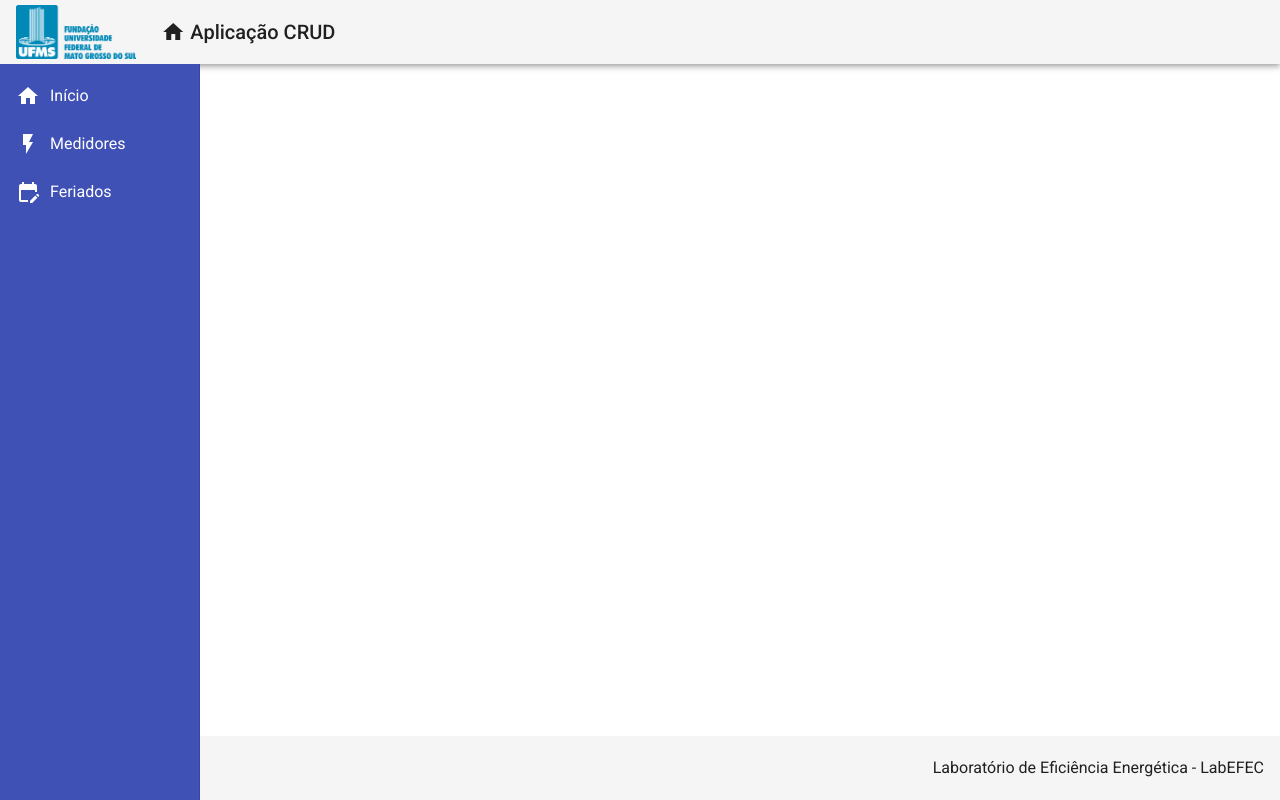
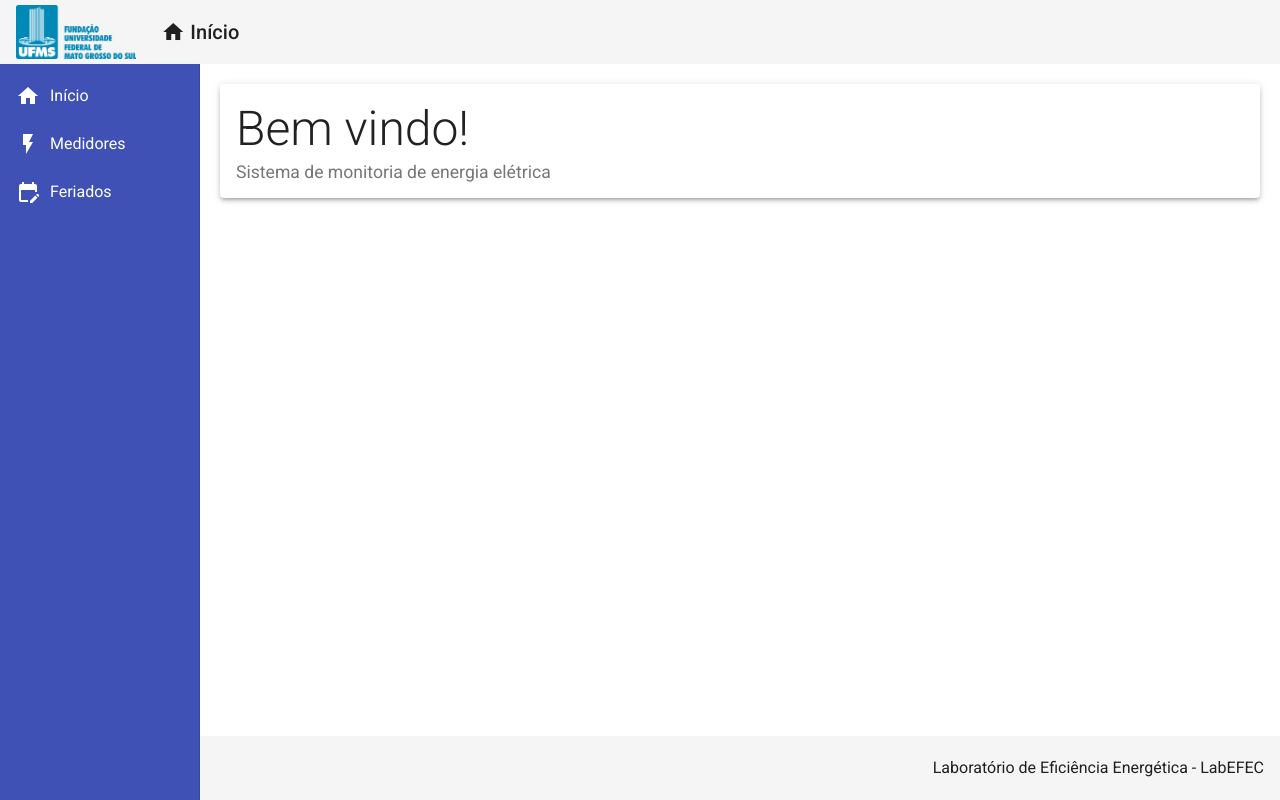
Before and after one commit to brenovergilio/scadaufms-front, an Angular app: page / in a window 1280 px wide. Built offline with nearby package versions, Linux system fonts and the light colour scheme.

Commit message:
home component

```diff
--- a/src/app/components/template/header/header.component.html
+++ b/src/app/components/template/header/header.component.html
@@ -9,7 +9,7 @@
       <i class="material-icons">
         home
       </i>
-      Aplicação CRUD
+      Início
     </a>
   </span>
 </mat-toolbar>
--- a/src/app/components/template/nav/nav.component.css
+++ b/src/app/components/template/nav/nav.component.css
@@ -11,3 +11,8 @@
 .sidenav i {
   padding-right: 10px;
 }
+
+.content {
+  padding: 20px;
+  background-color: #FFF;
+}
--- a/src/app/components/template/nav/nav.component.html
+++ b/src/app/components/template/nav/nav.component.html
@@ -21,4 +21,7 @@
       </a>
     </mat-nav-list>
   </mat-sidenav>
+  <mat-sidenav-content class="content">
+    <app-home></app-home>
+  </mat-sidenav-content>
 </mat-sidenav-container>
--- /dev/null
+++ b/src/app/views/home/home.component.css
@@ -0,0 +1,9 @@
+.home .title {
+  font-size: 3rem;
+  font-weight: 300;
+  line-height: 1.2;
+}
+
+.home .subtitle {
+  font-size: 1.1rem;
+}
--- /dev/null
+++ b/src/app/views/home/home.component.html
@@ -0,0 +1,8 @@
+<mat-card class="home mat-elevation-z3">
+  <mat-card-title class="title">
+    Bem vindo!
+  </mat-card-title>
+  <mat-card-subtitle class="subtitle">
+    Sistema de monitoria de energia elétrica
+  </mat-card-subtitle>
+</mat-card>
--- /dev/null
+++ b/src/app/views/home/home.component.ts
@@ -0,0 +1,15 @@
+import { Component, OnInit } from '@angular/core';
+
+@Component({
+  selector: 'app-home',
+  templateUrl: './home.component.html',
+  styleUrls: ['./home.component.css']
+})
+export class HomeComponent implements OnInit {
+
+  constructor() { }
+
+  ngOnInit(): void {
+  }
+
+}
```
Also changed, not shown: src/app/app.module.ts (+7 -3 lines).
